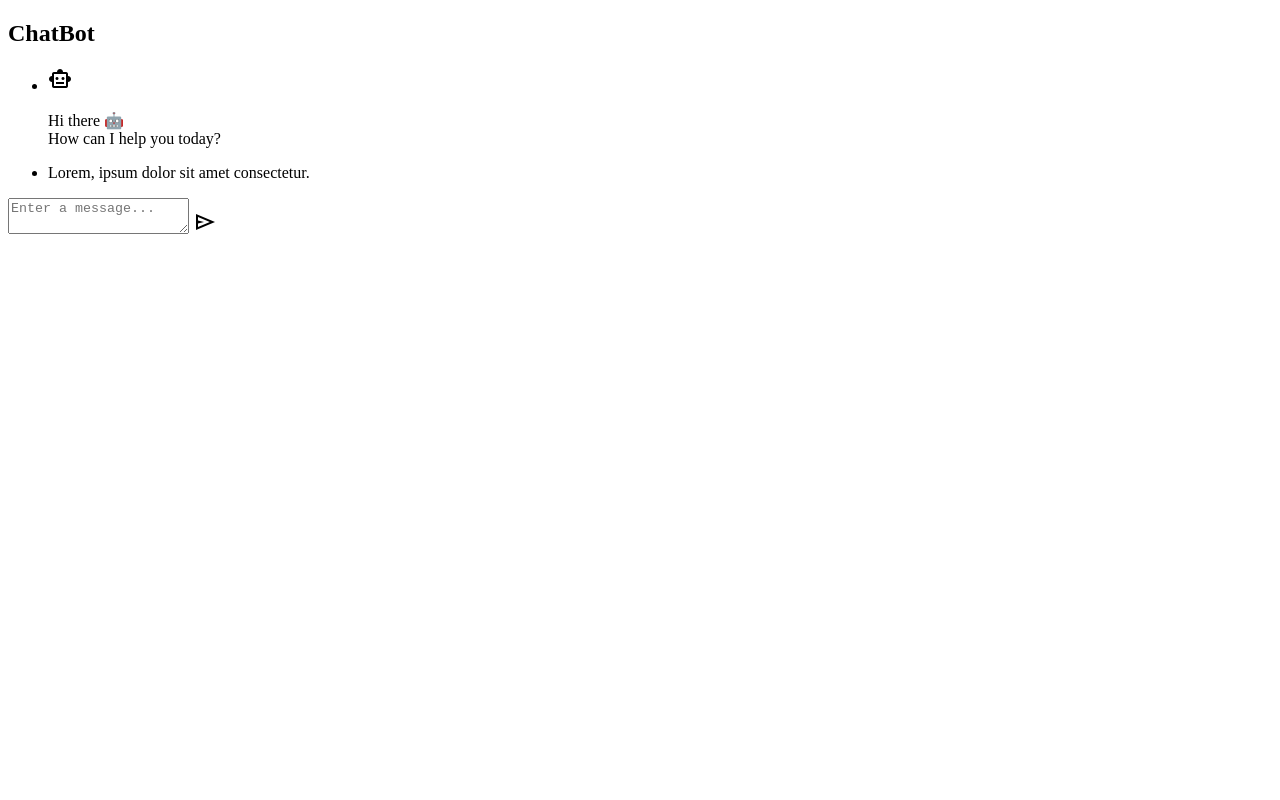
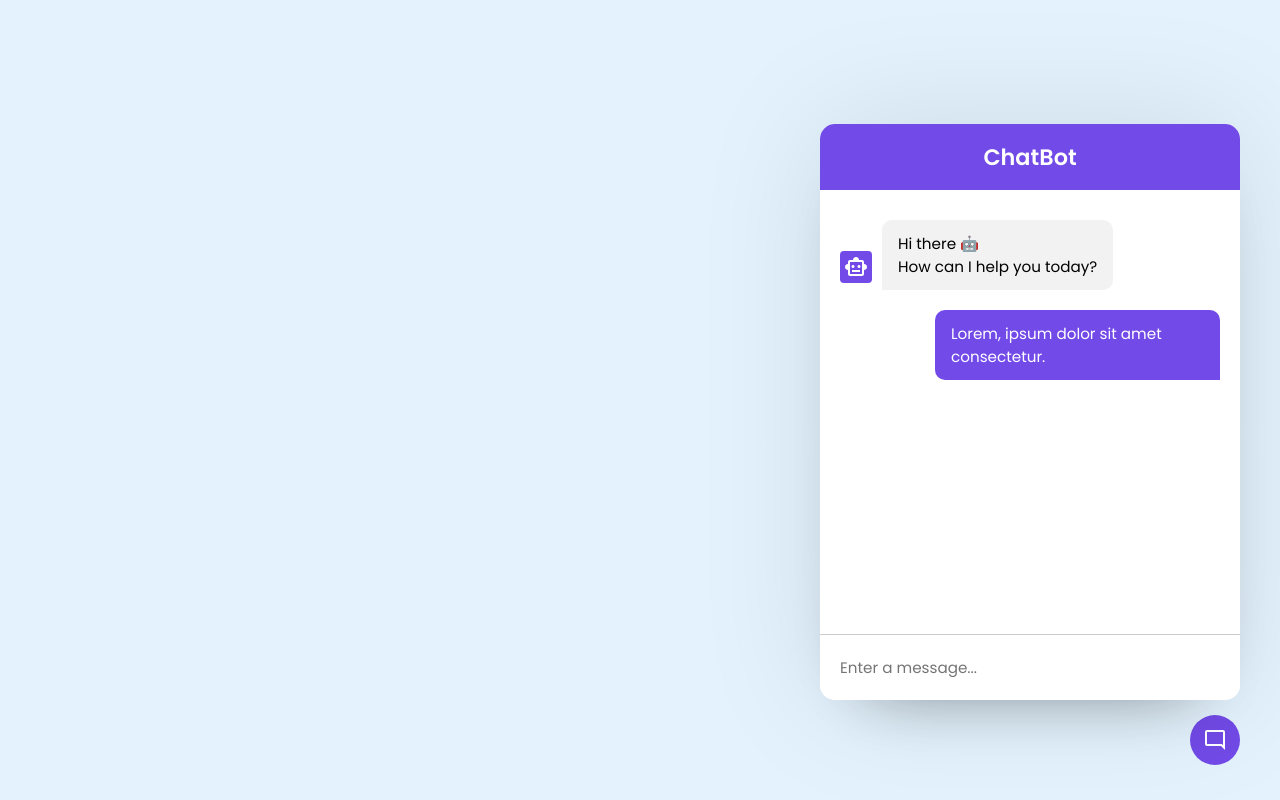
Before and after one commit to dev-vithor/chatbot, a plain HTML site: page index.html in a window 1280 px wide. Drawn offline with nearby package versions, Linux system fonts and the light colour scheme.

Commit message:
Adicionando o css no projeto

```diff
--- /dev/null
+++ b/css/style.css
@@ -0,0 +1,143 @@
+@import url("https://fonts.googleapis.com/css2?family=Poppins:wght@300;400;500;600&display=swap");
+
+* {
+  margin: 0;
+  padding: 0;
+  box-sizing: border-box;
+  font-family: "Poppins", sans-serif;
+}
+
+body {
+  background: #e3f2fd;
+}
+
+/* btn */
+.chatbot-toggler {
+  position: fixed;
+  right: 40px;
+  bottom: 35px;
+  height: 50px;
+  width: 50px;
+  color: #fff;
+  border: none;
+  display: flex;
+  align-items: center;
+  justify-content: center;
+  outline: none;
+  cursor: pointer;
+  background: #724ae8;
+  border-radius: 50%;
+}
+
+.chatbot-toggler span {
+  position: absolute;
+}
+
+.chatbot-toggler span:last-child {
+  opacity: 0;
+}
+
+.chatBot {
+  position: fixed;
+  width: 420px;
+  bottom: 100px;
+  right: 40px;
+  transform: scale(0.5);
+  opacity: 0;
+  pointer-events: none;
+  overflow: hidden;
+  background: #fff;
+  border-radius: 15px;
+  box-shadow: 0 0 128px 0 rgba(0, 0, 0, 0.1),
+    0 32px 64px -48px rgba(0, 0, 0, 0.5);
+}
+.show-chatbot .chatBot {
+  transform: scale(1);
+  opacity: 1;
+  pointer-events: auto;
+}
+
+.chatBot header {
+  background: #724ae8;
+  padding: 16px 0;
+  text-align: center;
+}
+.chatBot header h2 {
+  color: #fff;
+  font-size: 1.4rem;
+}
+.chatBot .chatBox {
+  height: 510px;
+  overflow-y: auto;
+  padding: 30px 20px 70px;
+}
+.chatBot .chat {
+  display: flex;
+}
+
+.chatBot .incoming span {
+  height: 32px;
+  width: 32px;
+  color: #fff;
+  align-self: flex-end;
+  background: #724ae8;
+  text-align: center;
+  line-height: 32px;
+  border-radius: 4px;
+  margin: 0 10px 7px 0;
+}
+
+.chatBot .outgoing {
+  margin: 20px 0;
+  justify-content: flex-end;
+}
+
+.chatBot .chat p {
+  color: #fff;
+  max-width: 75%;
+  font-size: 0.95rem;
+  padding: 12px 16px;
+  border-radius: 10px 10px 0 10px;
+  background: #724ae8;
+}
+
+.chatBot .incoming p {
+  color: #000;
+  background: #f2f2f2;
+  border-radius: 10px 10px 10px 0;
+}
+
+.chatBot .chat-input {
+  position: absolute;
+  bottom: 0;
+  width: 100%;
+  display: flex;
+  gap: 5px;
+  background: #fff;
+  padding: 5px 20px;
+  border-top: 1px solid #ccc;
+}
+
+.chat-input textarea {
+  width: 100%;
+  height: 55px;
+  outline: none;
+  border: none;
+  resize: none;
+  font-size: 0.95rem;
+  padding: 16px 15px 16px 0;
+}
+
+.chat-input span {
+  color: #724ae8;
+  height: 55px;
+  line-height: 55px;
+  font-size: 1.35rem;
+  align-self: flex-end;
+  cursor: pointer;
+  visibility: hidden;
+}
+
+.chat-input textarea:valid ~ span {
+  visibility: visible;
+}
--- a/index.html
+++ b/index.html
@@ -3,19 +3,25 @@
   <head>
     <meta charset="UTF-8" />
     <meta name="viewport" content="width=device-width, initial-scale=1.0" />
-    <link rel="stylesheet" href="https://fonts.googleapis.com/css2?family=Material+Symbols+Outlined:opsz,wght,FILL,GRAD@48,300,0,0" />
+    <link
+      rel="stylesheet"
+      href="https://fonts.googleapis.com/css2?family=Material+Symbols+Outlined:opsz,wght,FILL,GRAD@48,300,0,0"
+    />
+    <link rel="stylesheet" href="css/style.css" />
     <title>ChatBot</title>
   </head>
-  <body>
+  <body class="show-chatbot">
+    <button class="chatbot-toggler">
+      <span class="material-symbols-outlined">mode_comment</span>
+      <span class="material-symbols-outlined">close</span>
+    </button>
     <div class="chatBot">
       <header>
         <h2>ChatBot</h2>
       </header>
       <ul class="chatBox">
         <li class="chat incoming">
-          <span class="material-symbols-outlined">
-            smart_toy
-            </span>
+          <span class="material-symbols-outlined"> smart_toy </span>
           <p>
             Hi there 🤖 <br />
             How can I help you today?
@@ -26,7 +32,7 @@
         </li>
       </ul>
       <div class="chat-input">
-        <textarea placeholder="Enter a message..."></textarea>
+        <textarea placeholder="Enter a message..." required></textarea>
         <span id="send-btn" class="material-symbols-outlined">send</span>
       </div>
     </div>
```
